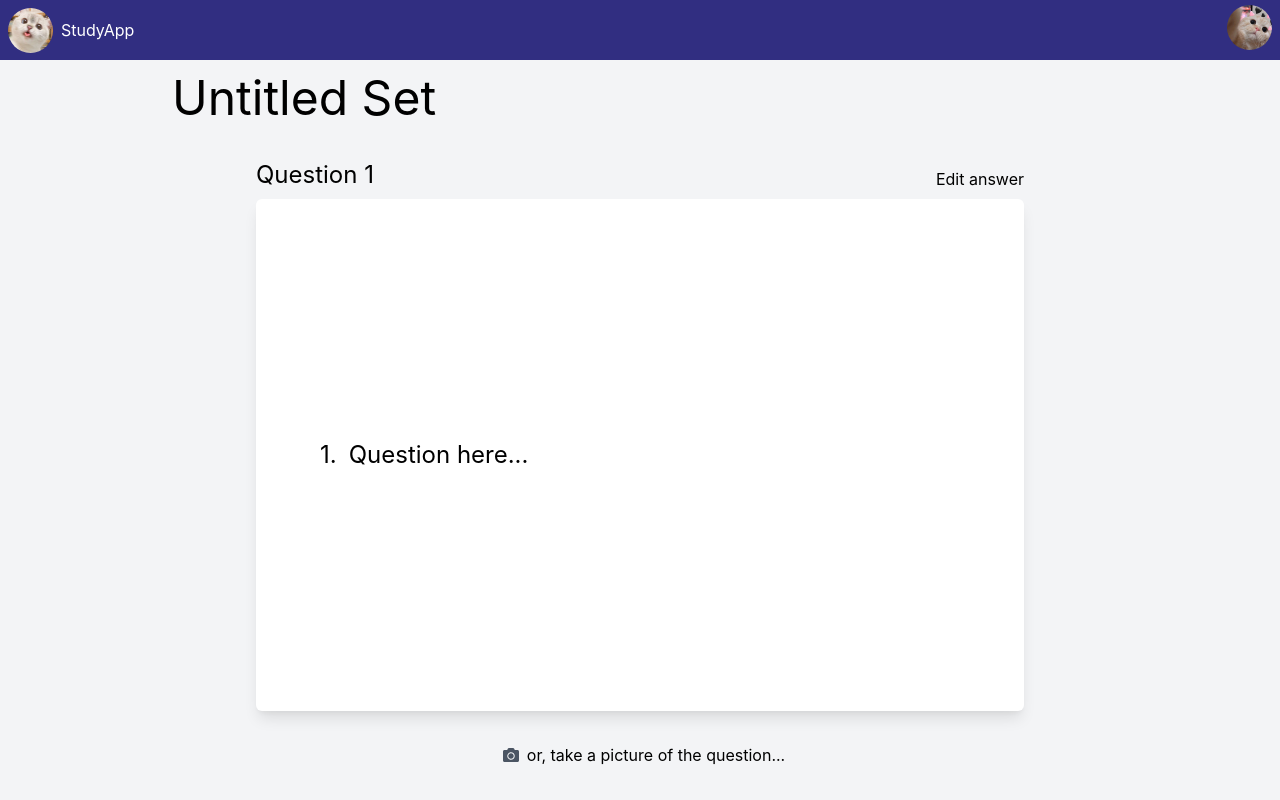
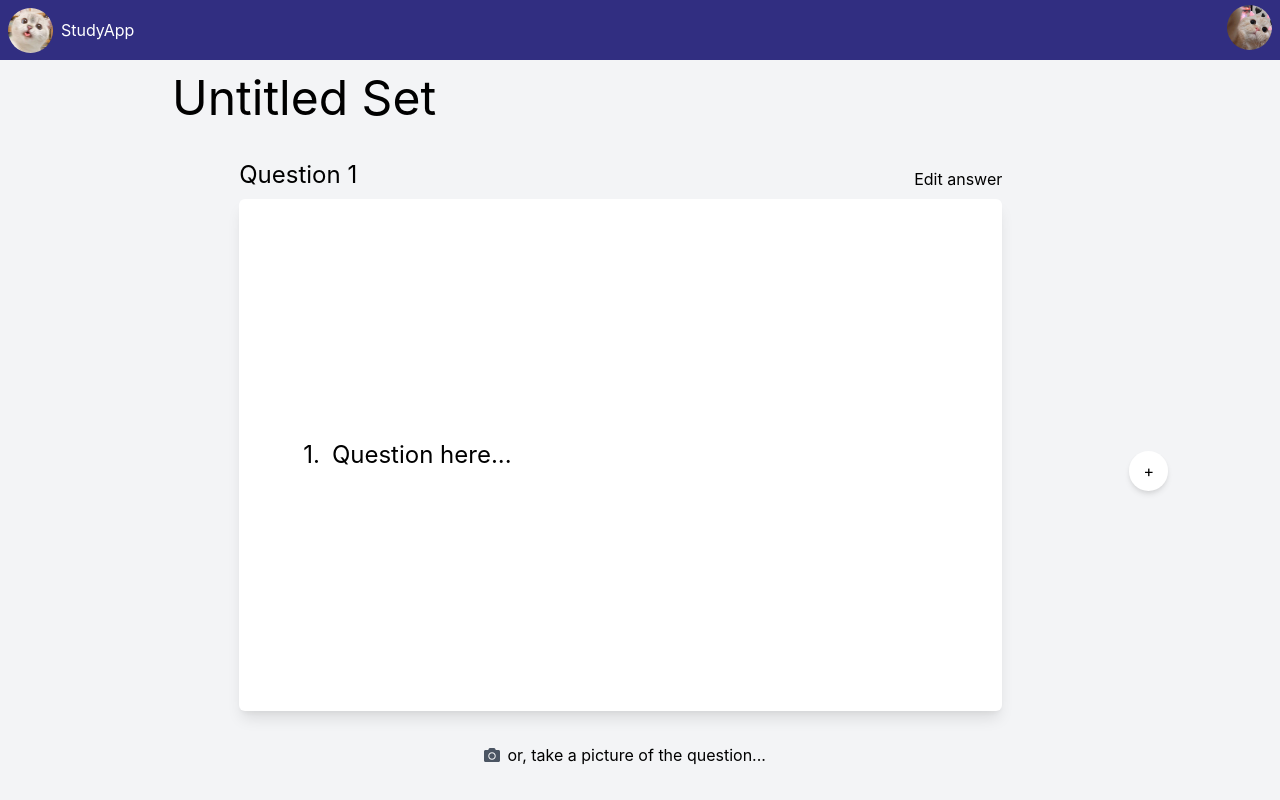
Before and after one commit to HTN-StudyApp/frontend, a Next.js app: page /create in a window 1280 px wide. Built offline with nearby package versions, Linux system fonts and the light colour scheme.

Commit message:
add questions

```diff
--- a/components/editableQuestion.js
+++ b/components/editableQuestion.js
@@ -34,7 +34,7 @@ export default function EditableQuestion({ index }) {
   return (
     <div className="flex flex-col items-center justify-center w-full mb-10">
       <div
-        className="w-3/5 h-[36rem] relative group"
+        className="w-3/4 h-[36rem] relative group"
         style={{ perspective: "400rem" }}
       >
         <div
@@ -86,7 +86,7 @@ export default function EditableQuestion({ index }) {
               }
             >
               {choices.map((choice, idx) => (
-                <div className={"flex items-center"}>
+                <div key={idx} className={"flex items-center"}>
                   <span>{String.fromCharCode("A".charCodeAt(0) + idx)}. </span>
                   <input
                     autoFocus
--- a/components/header.js
+++ b/components/header.js
@@ -10,7 +10,7 @@ export default function Header({ isMobile, userid }) {
       style={{
         height: isMobile ? "fit-content" : "60px",
       }}
-      className="bg-indigo-900 w-full absolute top-0 text-white flex items-center justify-between"
+      className="z-10 bg-indigo-900 w-full absolute top-0 text-white flex items-center justify-between"
     >
       {/* logo */}
       <div className="flex items-center px-2">
--- a/pages/create.js
+++ b/pages/create.js
@@ -12,7 +12,8 @@ import { faPlus } from "@fortawesome/free-solid-svg-icons";
 
 export default function Create() {
   let [setName, setSetName] = useState("Untitled Set");
-  let [questions, setQuestions] = useState(1);
+  const [questionNum, setQuestionNum] = useState(0);
+  const [totalQuestions, setTotalQuestions] = useState(1);
 
   return (
     <div className={"bg-gray-100"}>
@@ -35,9 +36,39 @@ export default function Create() {
           className="bg-transparent outline-none border-0 focus:ring-0 focus:outline-none text-5xl w-3/4"
         ></input>
 
-        {new Array(questions).fill(0).map((x, i) => (
-          <EditableQuestion key={`${i} ${questions}`} index={i} />
-        ))}
+        <div className={"w-full flex items-center px-28"}>
+          {questionNum > 0 && (
+            <button
+              className={"w-10 h-10 shadow-md rounded-full bg-white"}
+              onClick={() => {
+                setQuestionNum(questionNum - 1);
+              }}
+            >
+              &larr;
+            </button>
+          )}
+          <EditableQuestion key={questionNum} index={questionNum} />
+          {questionNum < totalQuestions - 1 ? (
+            <button
+              className={"w-10 h-10 shadow-md rounded-full bg-white"}
+              onClick={() => {
+                setQuestionNum(questionNum + 1);
+              }}
+            >
+              &rarr;
+            </button>
+          ) : (
+            <button
+              className={"w-10 h-10 shadow-md rounded-full bg-white"}
+              onClick={() => {
+                setTotalQuestions(totalQuestions + 1);
+                setQuestionNum(questionNum + 1);
+              }}
+            >
+              +
+            </button>
+          )}
+        </div>
       </main>
 
       <Footer />
```
